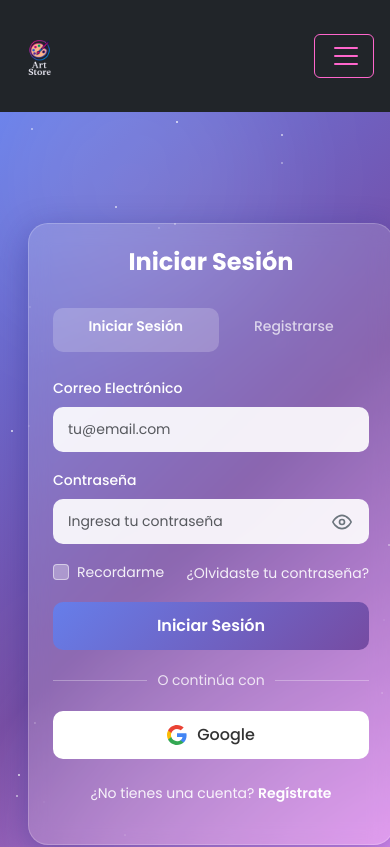
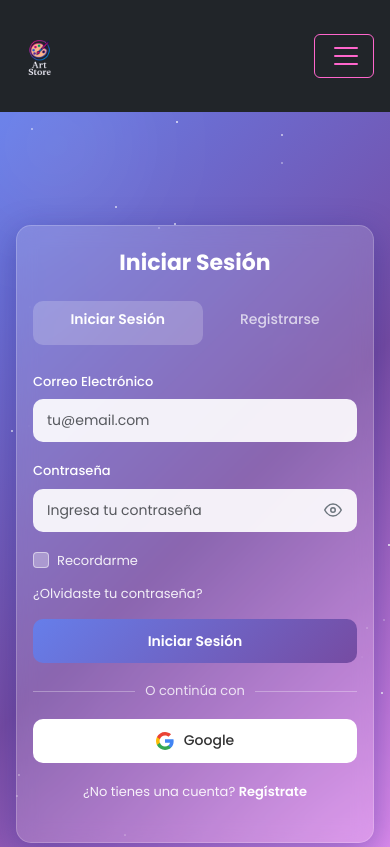
Before and after one commit to zeuschris/Art-Store, a React (Vite) app: page /login in a window 390 px wide. Shown: the top 847 px of the page. Built offline with nearby package versions, Linux system fonts and the light colour scheme; no server answers; a web font is replaced by a local one.

Commit message:
fix: login style

```diff
--- a/src/styles/Login.css
+++ b/src/styles/Login.css
@@ -53,6 +53,8 @@
   max-width: 450px !important;
   position: relative;
   z-index: 1;
+  padding-left: 15px;
+  padding-right: 15px;
 }
 
 .glass-card {
@@ -319,6 +321,276 @@
   }
 }
 
+@media (max-width: 991px) {
+  .login-container {
+    padding: 1rem;
+  }
+
+  .glass-card-container {
+    max-width: 500px !important;
+  }
+
+  .glass-card {
+    padding: 2rem 1.5rem;
+  }
+
+  .title {
+    font-size: 26px;
+    margin-bottom: 1.5rem;
+  }
+}
+
+@media (max-width: 767px) {
+  .glass-card-container {
+    max-width: 100% !important;
+    padding-left: 1rem !important;
+    padding-right: 1rem !important;
+  }
+
+  .glass-card {
+    padding: 2rem 1.5rem;
+    margin-left: auto;
+    margin-right: auto;
+  }
+
+  .title {
+    font-size: 24px;
+    margin-bottom: 1.5rem;
+  }
+
+  .custom-nav-tabs .nav-link {
+    font-size: 15px;
+    padding: 10px 16px;
+  }
+
+  .btn-login,
+  .btn-register,
+  .btn-google {
+    font-size: 15px;
+    padding: 12px !important;
+  }
+
+  .blur-circle-top {
+    width: 200px;
+    height: 200px;
+  }
+
+  .blur-circle-bottom {
+    width: 250px;
+    height: 250px;
+  }
+}
+
+@media (max-width: 576px) {
+  .login-container {
+    padding: 0.5rem;
+  }
+
+  .glass-card-container {
+    padding-left: 0.5rem !important;
+    padding-right: 0.5rem !important;
+  }
+
+  .glass-card {
+    padding: 1.5rem 1rem;
+    margin: 0.5rem auto;
+    border-radius: 15px;
+    width: 100%;
+  }
+
+  .title {
+    font-size: 22px;
+    margin-bottom: 1.5rem;
+  }
+
+  .custom-nav-tabs .nav-link {
+    font-size: 14px;
+    padding: 8px 12px;
+  }
+
+  .label {
+    font-size: 13px !important;
+  }
+
+  .input-field {
+    font-size: 14px !important;
+    padding: 11px 14px !important;
+  }
+
+  .password-input {
+    padding-right: 42px !important;
+  }
+
+  .password-toggle-btn {
+    right: 10px;
+  }
+
+  .password-toggle-btn svg {
+    width: 18px;
+    height: 18px;
+  }
+
+  .btn-login,
+  .btn-register,
+  .btn-google {
+    font-size: 14px !important;
+    padding: 11px !important;
+  }
+
+  .btn-google svg {
+    width: 18px;
+    height: 18px;
+  }
+
+  .divider {
+    font-size: 13px;
+    margin: 18px 0;
+  }
+
+  .remember-forgot-container {
+    flex-direction: column;
+    align-items: flex-start;
+    gap: 10px;
+  }
+
+  .checkbox-control .form-check-label {
+    font-size: 13px !important;
+  }
+
+  .link-text {
+    font-size: 13px;
+  }
+
+  .footer-text {
+    font-size: 13px;
+    margin-top: 1.2rem;
+  }
+
+  .blur-circle-top {
+    width: 150px;
+    height: 150px;
+    top: -5%;
+  }
+
+  .blur-circle-bottom {
+    width: 200px;
+    height: 200px;
+    bottom: -5%;
+  }
+
+  .modal-header-custom {
+    padding: 1.2rem !important;
+  }
+
+  .modal-title-custom {
+    font-size: 1.2rem !important;
+  }
+
+  .modal-body-custom {
+    padding: 1.5rem !important;
+  }
+
+  .modal-description {
+    font-size: 13px;
+    margin-bottom: 1.2rem;
+  }
+
+  .modal-label {
+    font-size: 13px !important;
+  }
+
+  .modal-input {
+    font-size: 14px !important;
+    padding: 11px 14px !important;
+  }
+
+  .modal-btn-cancel,
+  .modal-btn-submit {
+    font-size: 14px !important;
+    padding: 10px 16px !important;
+  }
+}
+
+@media (max-width: 375px) {
+  .glass-card-container {
+    padding-left: 0.4rem !important;
+    padding-right: 0.4rem !important;
+  }
+
+  .glass-card {
+    padding: 1.2rem 0.8rem;
+    margin: 0.3rem auto;
+    width: 100%;
+  }
+
+  .title {
+    font-size: 20px;
+  }
+
+  .custom-nav-tabs .nav-link {
+    font-size: 13px;
+    padding: 7px 10px;
+  }
+
+  .input-field {
+    font-size: 13px !important;
+    padding: 10px 12px !important;
+  }
+
+  .btn-login,
+  .btn-register,
+  .btn-google {
+    font-size: 13px !important;
+    padding: 10px !important;
+  }
+}
+
+@media (max-height: 600px) and (orientation: landscape) {
+  .login-container {
+    padding: 0.5rem;
+    align-items: flex-start;
+  }
+
+  .glass-card {
+    margin: 0.5rem auto;
+    max-height: 90vh;
+    overflow-y: auto;
+  }
+
+  .title {
+    font-size: 20px;
+    margin-bottom: 1rem;
+  }
+
+  .custom-nav-tabs .nav-link {
+    padding: 6px 12px;
+  }
+
+  .label {
+    margin-bottom: 4px !important;
+  }
+
+  .input-field {
+    margin-bottom: 0.8rem !important;
+  }
+
+  .divider {
+    margin: 12px 0;
+  }
+
+  .footer-text {
+    margin-top: 1rem;
+  }
+
+  .blur-circle {
+    display: none;
+  }
+
+  .star:nth-child(n+26) {
+    display: none;
+  }
+}
+
 .reset-password-modal .modal-content {
   background: rgba(255, 255, 255, 0.95);
   backdrop-filter: blur(10px);
```
